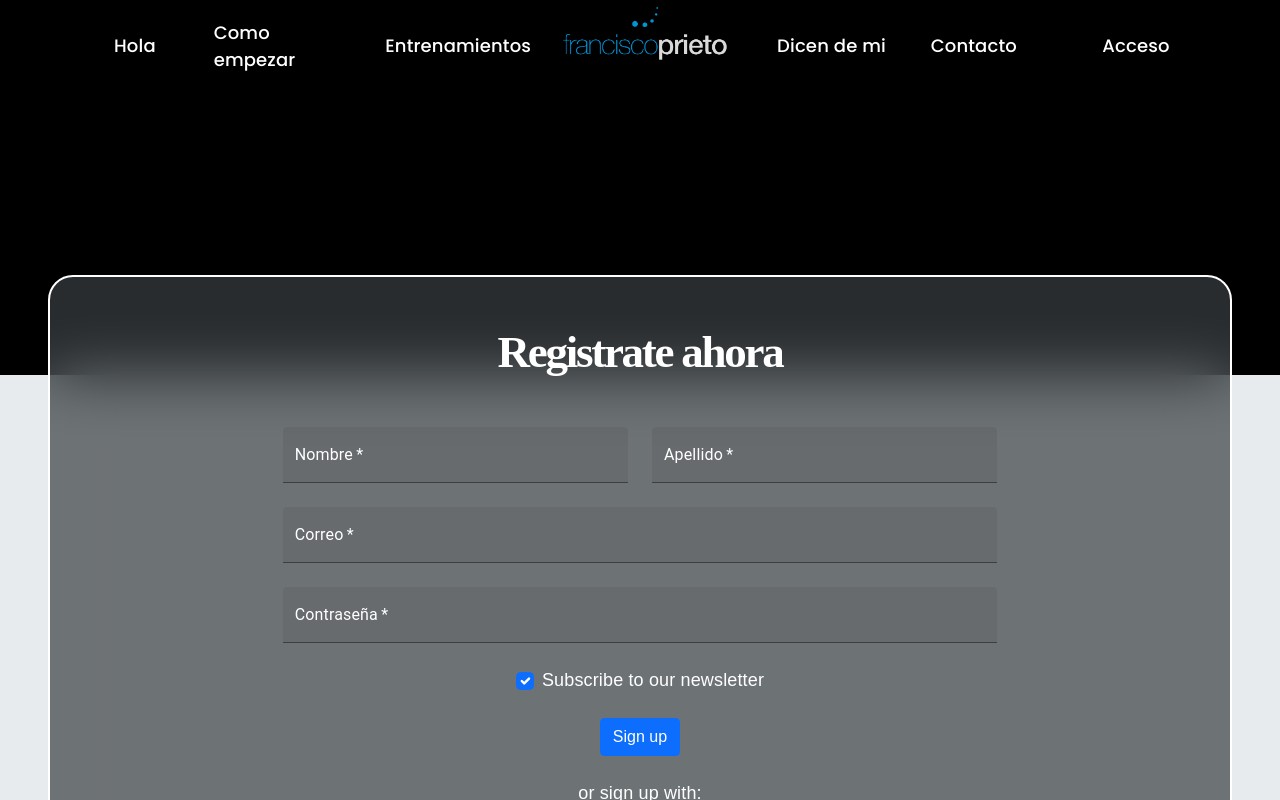
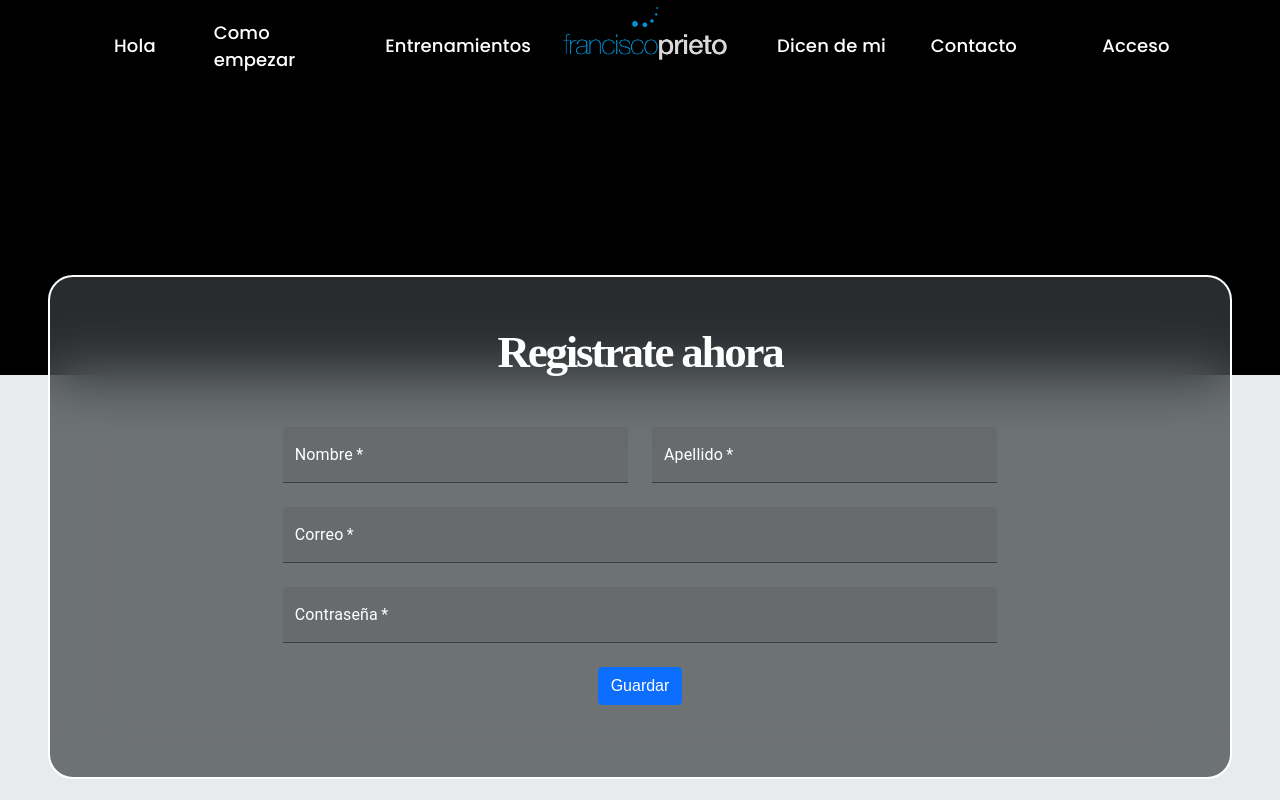
Before and after one commit to FranB201/fcoprietostudio-web, a React (Vite) app: page /login in a window 1280 px wide. Both pictures are taken after a click on the element "Crear cuenta". Shown: the top 800 px of the page. Built offline with nearby package versions, Linux system fonts and the light colour scheme; a web font is replaced by a local one.

Commit message:
cambios para evitar warnings

```diff
--- a/src/Home/components/login/Login.jsx
+++ b/src/Home/components/login/Login.jsx
@@ -38,7 +38,7 @@ export const Login = ({ onClickCreateAccount }) => {
                 </div>
 
                 <div onClick={onClickCreateAccount} className="form-check d-flex justify-content-center mb-4">
-                  <label className="form-check-label" for="form2Example33">
+                  <label className="form-check-label" >
                     Crear cuenta
                   </label>
                 </div>
@@ -47,7 +47,7 @@ export const Login = ({ onClickCreateAccount }) => {
                   type="submit"
                   className="btn btn-primary btn-block mb-4"
                 >
-                  Sign up
+                  Registraste
                 </button>
 
               </form>
--- a/src/Home/components/login/SingUp.jsx
+++ b/src/Home/components/login/SingUp.jsx
@@ -45,56 +45,12 @@ export const SingUp = () => {
                 <TextField label="Contraseña" variant="filled" color="secondary"  required InputLabelProps={{ style: { color: 'white' } }} InputProps={{ style: { color: 'white' } }} fullWidth />
                 </div>
 
-                <div className="form-check d-flex justify-content-center mb-4">
-                  <input
-                    className="form-check-input me-2"
-                    type="checkbox"
-                    value=""
-                    id="form2Example33"
-                    checked
-                  />
-                  <label className="form-check-label" for="form2Example33">
-                    Subscribe to our newsletter
-                  </label>
-                </div>
-
                 <button
                   type="submit"
                   className="btn btn-primary btn-block mb-4"
                 >
-                  Sign up
+                  Guardar
                 </button>
-
-                <div className="text-center">
-                  <p>or sign up with:</p>
-                  <button
-                    type="button"
-                    className="btn btn-link btn-floating mx-1"
-                  >
-                    <i className="fab fa-facebook-f"></i>
-                  </button>
-
-                  <button
-                    type="button"
-                    className="btn btn-link btn-floating mx-1"
-                  >
-                    <i className="fab fa-google"></i>
-                  </button>
-
-                  <button
-                    type="button"
-                    className="btn btn-link btn-floating mx-1"
-                  >
-                    <i className="fab fa-twitter"></i>
-                  </button>
-
-                  <button
-                    type="button"
-                    className="btn btn-link btn-floating mx-1"
-                  >
-                    <i className="fab fa-github"></i>
-                  </button>
-                </div>
               </form>
             </div>
           </div>
--- a/src/Home/pages/InfoContactPage.jsx
+++ b/src/Home/pages/InfoContactPage.jsx
@@ -38,16 +38,16 @@ export const InfoContactPage = () => {
               backgroundPosition: 'center'
             }}>
 
-              <div class="container d-flex justify-content-center">
-                  <div class="list-group mx-auto custom-width">
-                      <a href="#" class="list-group-item list-group-item-action active">Horario del centro</a>
-                      <a href="#" class="list-group-item list-group-item-action">Lunes: 8:00 - 18:00</a>
-                      <a href="#" class="list-group-item list-group-item-action">Martes: 8:00 - 18:00</a>
-                      <a href="#" class="list-group-item list-group-item-action">Miércoles: 8:00 - 18:00</a>
-                      <a href="#" class="list-group-item list-group-item-action">Jueves: 8:00 - 18:00</a>
-                      <a href="#" class="list-group-item list-group-item-action">Viernes: 8:00 - 18:00</a>
-                      <a href="#" class="list-group-item list-group-item-action">Sábado: 9:00 - 14:00</a>
-                      <a href="#" class="list-group-item list-group-item-action disabled">Domingo: Cerrado</a>
+              <div className="container d-flex justify-content-center">
+                  <div className="list-group mx-auto custom-width">
+                      <a href="#" className="list-group-item list-group-item-action active">Horario del centro</a>
+                      <a href="#" className="list-group-item list-group-item-action">Lunes: 8:00 - 18:00</a>
+                      <a href="#" className="list-group-item list-group-item-action">Martes: 8:00 - 18:00</a>
+                      <a href="#" className="list-group-item list-group-item-action">Miércoles: 8:00 - 18:00</a>
+                      <a href="#" className="list-group-item list-group-item-action">Jueves: 8:00 - 18:00</a>
+                      <a href="#" className="list-group-item list-group-item-action">Viernes: 8:00 - 18:00</a>
+                      <a href="#" className="list-group-item list-group-item-action">Sábado: 9:00 - 14:00</a>
+                      <a href="#" className="list-group-item list-group-item-action disabled">Domingo: Cerrado</a>
                   </div>
               </div>
 
```
